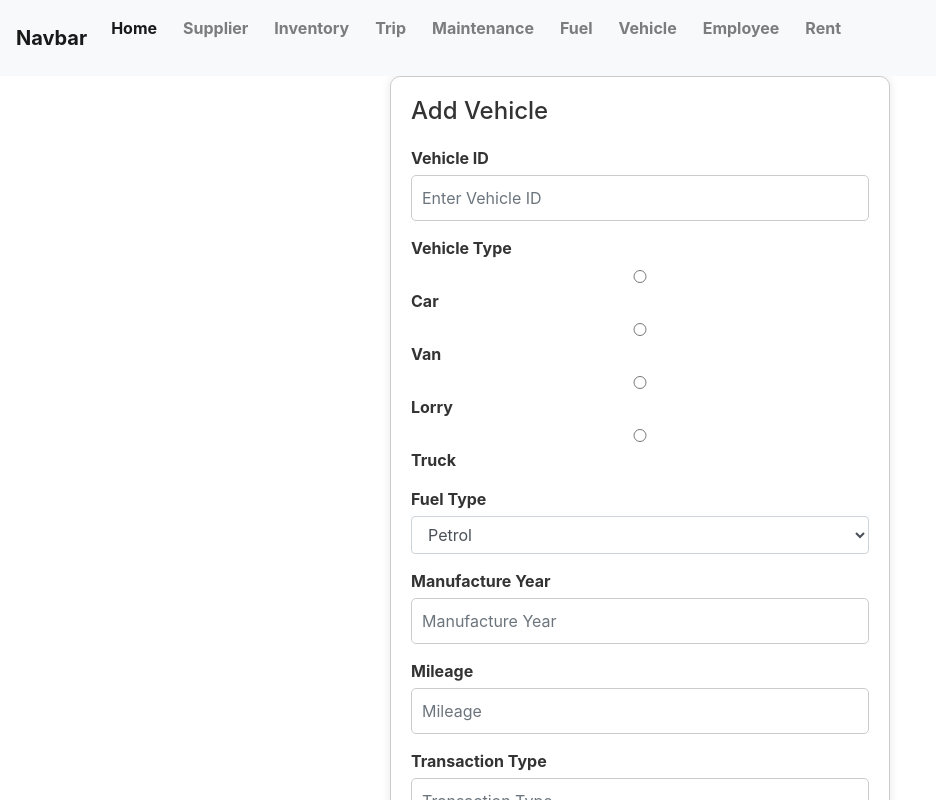
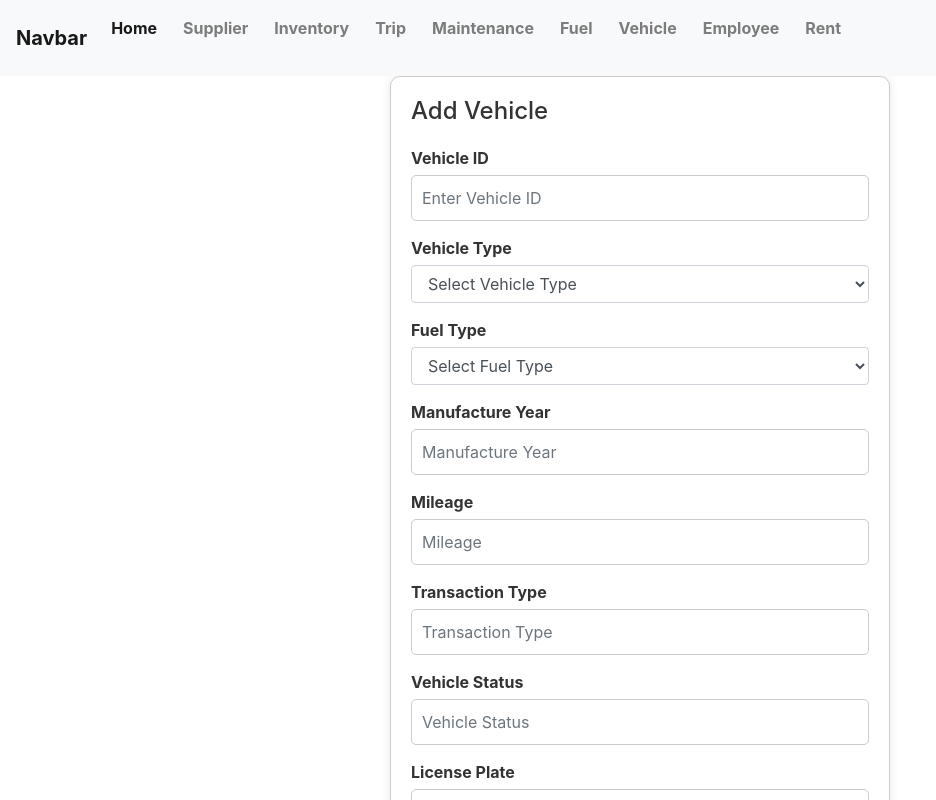
Before and after one commit to IT21812262/FleetManagementSysyem, a React (Create React App) app in the folder frontend/: page /vehicle/addvehicle in a window 1280 px wide. Shown: the top 800 px of the page, without its empty margins (0-936 px from the left). Built offline with nearby package versions, Linux system fonts and the light colour scheme; what @react-pdf/renderer would draw is missing.

Commit message:
update vehicle

```diff
--- a/frontend/src/Components/Vehicle/AddVehicle.js
+++ b/frontend/src/Components/Vehicle/AddVehicle.js
@@ -110,57 +110,24 @@ export default function AddVehicle() {
         </div>
 
         <div className="form-group">
-          <label>Vehicle Type</label>
-          {/* Radio buttons for vehicle type */}
-          <div>
-            <input
-              type="radio"
-              id="car"
-              name="vehicleType"
-              value="Car"
-              checked={vehicleType === "Car"}
-              onChange={() => setVehicleType("Car")}
-            />
-            <label htmlFor="car">Car</label>
-          </div>
-          <div>
-            <input
-              type="radio"
-              id="van"
-              name="vehicleType"
-              value="Van"
-              checked={vehicleType === "Van"}
-              onChange={() => setVehicleType("Van")}
-            />
-            <label htmlFor="van">Van</label>
-          </div>
-          <div>
-            <input
-              type="radio"
-              id="lorry"
-              name="vehicleType"
-              value="Lorry"
-              checked={vehicleType === "Lorry"}
-              onChange={() => setVehicleType("Lorry")}
-            />
-            <label htmlFor="lorry">Lorry</label>
-          </div>
-          <div>
-            <input
-              type="radio"
-              id="truck"
-              name="vehicleType"
-              value="Truck"
-              checked={vehicleType === "Truck"}
-              onChange={() => setVehicleType("Truck")}
-            />
-            <label htmlFor="truck">Truck</label>
-          </div>
+          <label htmlFor="vehicleType">Vehicle Type</label>
+          <select
+            className="form-control"
+            id="vehicleType"
+            name="vehicleType"
+            value={vehicleType}
+            onChange={(e) => setVehicleType(e.target.value)}
+          >
+            <option value="">Select Vehicle Type</option>
+            <option value="Car">Car</option>
+            <option value="Van">Van</option>
+            <option value="Lorry">Lorry</option>
+            <option value="Truck">Truck</option>
+          </select>
         </div>
 
         <div className="form-group">
           <label htmlFor="fuelType">Fuel Type</label>
-          {/* Dropdown menu for selecting fuel type */}
           <select
             className="form-control"
             id="fuelType"
@@ -168,10 +135,12 @@ export default function AddVehicle() {
             value={fuelType}
             onChange={(e) => setFuelType(e.target.value)}
           >
+            <option value="">Select Fuel Type</option>
             <option value="Petrol">Petrol</option>
             <option value="Diesel">Diesel</option>
           </select>
         </div>
+
 
         <div className="form-group">
           <label htmlFor="manufactureYear">Manufacture Year</label>
```
Also changed, not shown: 1 other file (tests, documents, lock files or other folders).
